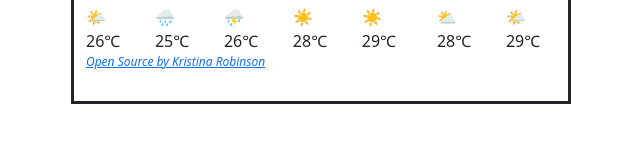
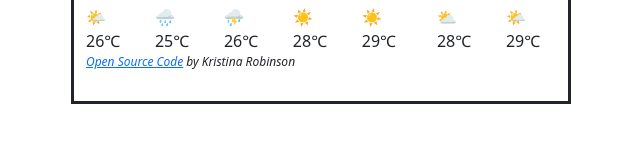
Before and after one commit to Kristinaukvr/my-weather-app, a website built with Parcel: page index.html in a window 1280 px wide. Shown: the part 271-414 px from the top of the page, without its empty margins (319-959 px from the left). Built offline with nearby package versions, Linux system fonts and the light colour scheme; no server answers.

```diff
--- a/index.html
+++ b/index.html
@@ -96,7 +96,8 @@
 
 
     </div>
-    <div class="open-source"><a target="_blank" rel="noopener noreferrer" href="https://app.netlify.com/sites/startling-blancmange-df5e38/overview">Open Source by Kristina Robinson</a></div>
+    <div class="open-source"><a target="_blank" rel="noopener noreferrer" href="https://app.netlify.com/sites/startling-blancmange-df5e38/overview">Open Source Code</a> by Kristina Robinson</div>
+
     <script src="src/index.js" ></script>
   </body>
 </html>
```
